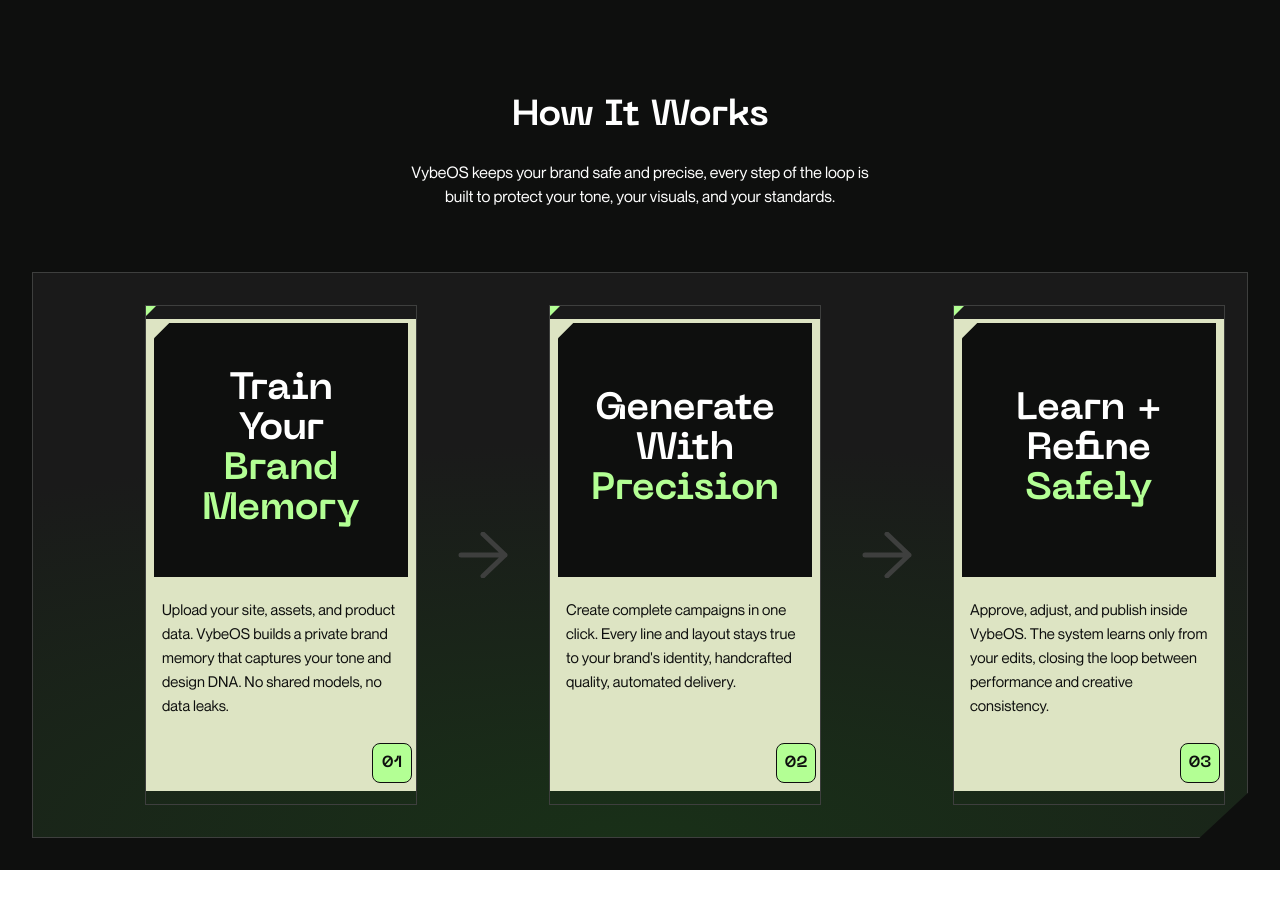
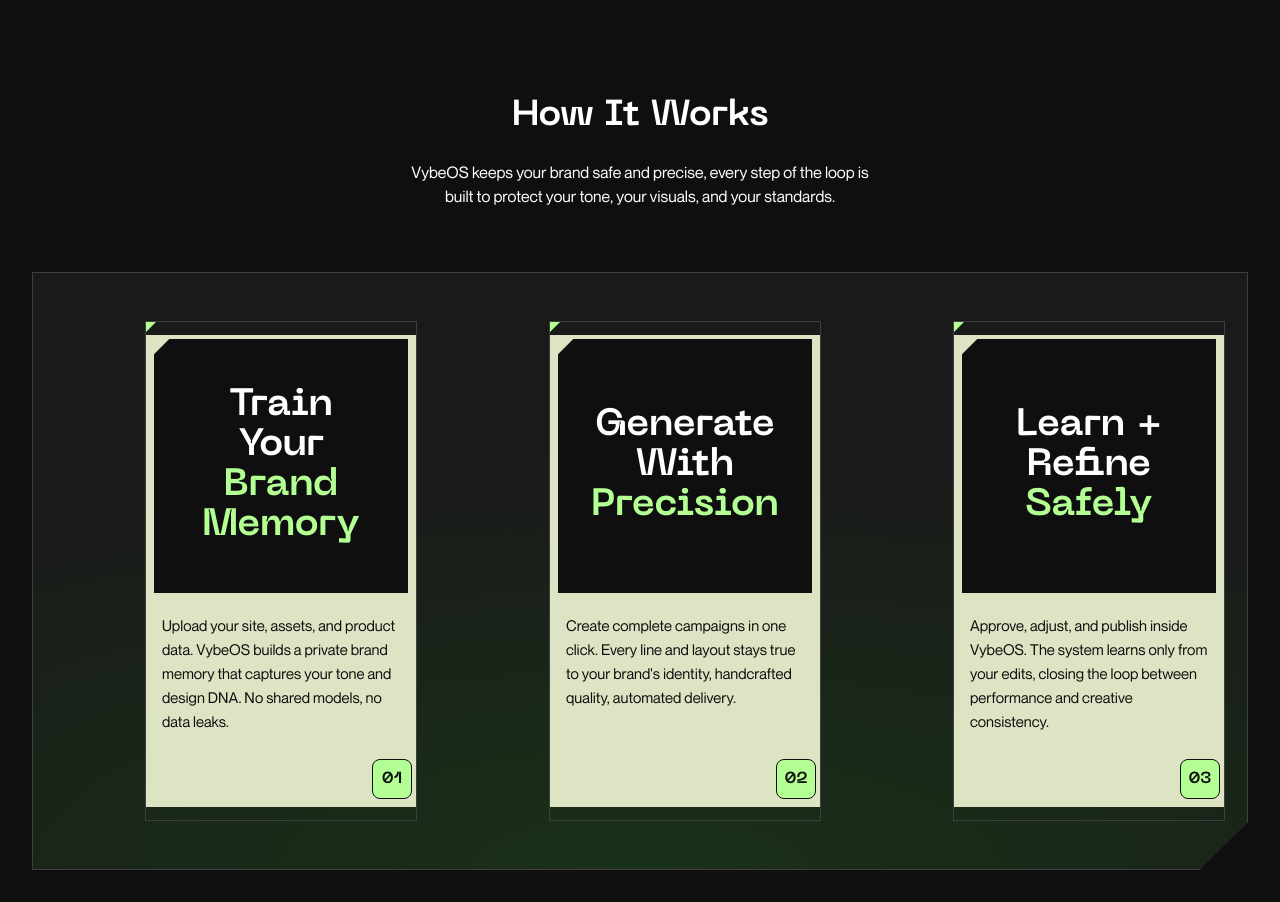
Before and after one commit to doanah2000/vybeos-dev-test, a Next.js app: page / in a window 1280 px wide. Before the commit the page ends 870 px from the top, so only its background shows below. Built offline with nearby package versions, Linux system fonts and the light colour scheme.

Commit message:
feat: add animations

```diff
--- a/src/app/globals.css
+++ b/src/app/globals.css
@@ -121,3 +121,20 @@
   background-color: var(--color-primary-lightGreen);
   clip-path: polygon(0 0, 100% 0, 0 100%);
 }
+
+/* Card fade-in animation */
+@keyframes fadeInUp {
+  from {
+    opacity: 0;
+    transform: translateY(20px);
+  }
+  to {
+    opacity: 1;
+    transform: translateY(0);
+  }
+}
+
+.card-fade-in {
+  animation: fadeInUp 0.6s ease-out forwards;
+  opacity: 0;
+}
--- a/src/components/arrow/arrow.tsx
+++ b/src/components/arrow/arrow.tsx
@@ -1,11 +1,13 @@
 interface ArrowProps {
   className?: string;
   direction?: 'right' | 'down';
+  style?: React.CSSProperties;
 }
 
 export default function Arrow({
   className = '',
   direction = 'right',
+  style,
 }: ArrowProps) {
   // Right arrow path: horizontal arrow pointing right
   const rightArrowPath = 'M26 2L48 23L26 44M48 23H4';
@@ -21,6 +23,7 @@
       fill="none"
       xmlns="http://www.w3.org/2000/svg"
       className={`text-primary-lightGray flex-shrink-0 ${className}`.trim()}
+      style={style}
     >
       <path
         d={direction === 'right' ? rightArrowPath : downArrowPath}
--- a/src/components/card-container/card-container.tsx
+++ b/src/components/card-container/card-container.tsx
@@ -47,7 +47,7 @@
 
   return (
     <div
-      className={`clip-container border-primary-lightGray flex w-fit max-w-full flex-wrap gap-6 overflow-x-auto border bg-[radial-gradient(ellipse_150%_100%_at_bottom_center,var(--color-primary-green)_0%,var(--color-primary-gray)_70%)] px-24 py-8 ${className}`.trim()}
+      className={`clip-container border-primary-lightGray flex w-fit max-w-full flex-wrap gap-6 overflow-x-auto border bg-[radial-gradient(ellipse_150%_100%_at_bottom_center,var(--color-primary-green)_0%,var(--color-primary-gray)_70%)] px-24 py-12 ${className}`.trim()}
     >
       <div
         className="flex w-full flex-col items-center gap-6 md:flex-row md:justify-start md:gap-6"
@@ -65,8 +65,16 @@
             />
             {index < cards.length - 1 && (
               <>
-                <Arrow direction="down" className="md:hidden" />
-                <Arrow direction="right" className="hidden md:block" />
+                <Arrow
+                  direction="down"
+                  className="card-fade-in md:hidden"
+                  style={{ animationDelay: `${index * 0.15}s` }}
+                />
+                <Arrow
+                  direction="right"
+                  className="card-fade-in hidden md:block"
+                  style={{ animationDelay: `${index * 0.15}s` }}
+                />
               </>
             )}
           </React.Fragment>
--- a/src/components/card/card.tsx
+++ b/src/components/card/card.tsx
@@ -15,9 +15,13 @@
   index,
   className = '',
 }: CardProps) {
+  // Calculate staggered animation delay based on index
+  const animationDelay = index ? `${(index - 1) * 0.15}s` : '0s';
+
   return (
     <div
-      className={`flex-center border-primary-lightGray relative mx-4 h-[500px] w-[294px] border ${className}`.trim()}
+      className={`card-fade-in flex-center border-primary-lightGray relative mx-4 h-[500px] w-[294px] border ${className}`.trim()}
+      style={{ animationDelay }}
     >
       <div className="triangle-inset absolute-top-left"></div>
       <div className="bg-primary-frost flex-col-center relative h-[472px] w-[270px] gap-2">
```
